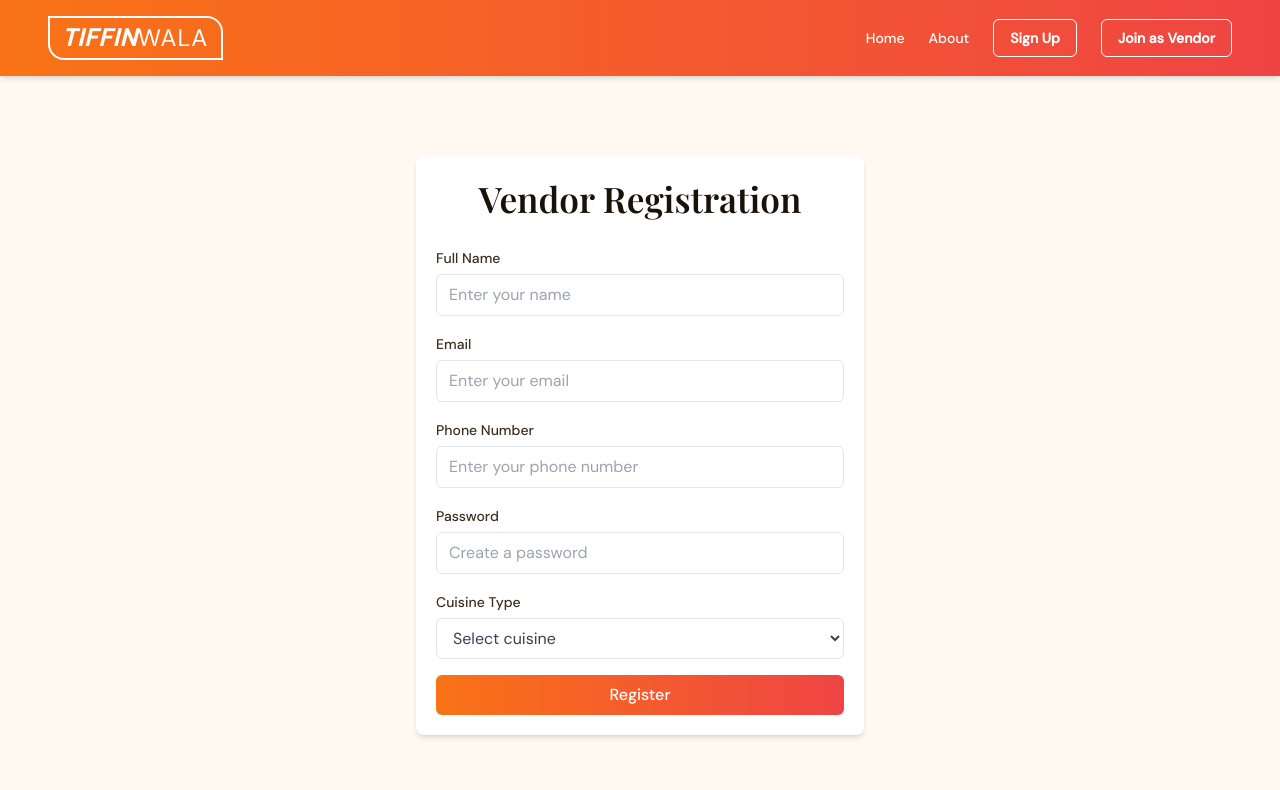
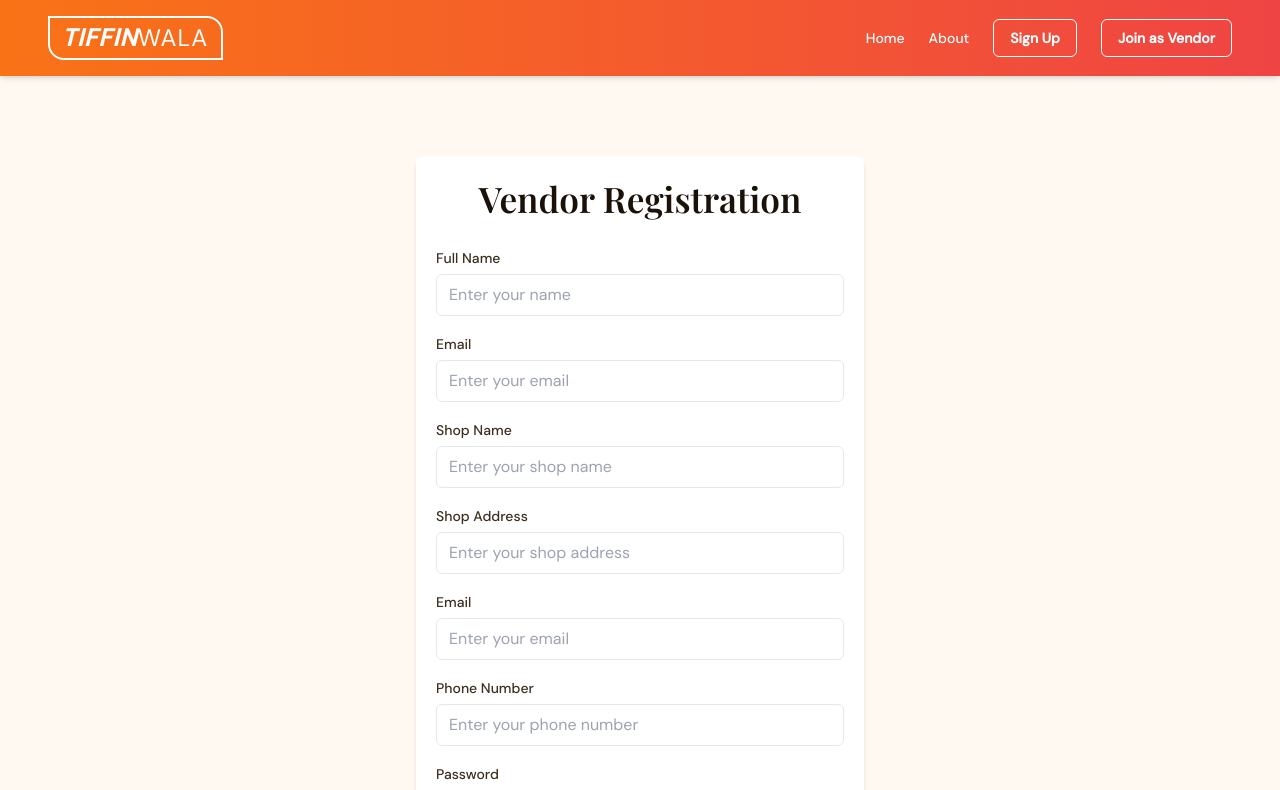
Before and after one commit to vaishnavikathe/tiffinwala, a React (Vite) app in the folder frontend/: page /vendor-register in a window 1280 px wide. Shown: the top 790 px of the page. Built offline with nearby package versions, Linux system fonts and the light colour scheme.

Commit message:
Updated Auth

```diff
--- a/frontend/src/pages/Auth/UserLogin.jsx
+++ b/frontend/src/pages/Auth/UserLogin.jsx
@@ -8,7 +8,7 @@ const UserLogin = () => {
   const navigate = useNavigate();
 
   const [formData, setFormData] = useState({
-    email: "",
+    identifier: "", // Renamed from email to identifier to represent either Email or Phone
     password: "",
   });
 
@@ -23,11 +23,8 @@ const UserLogin = () => {
 
   const handleSubmit = (e) => {
     e.preventDefault();
-
     console.log("User Login:", formData);
-
     // later → API call
-    // navigate("/vendors");
   };
 
   return (
@@ -40,13 +37,14 @@ const UserLogin = () => {
 
         <form onSubmit={handleSubmit} className="mt-6 space-y-4">
 
+          {/* Changed label and placeholder to include Phone */}
           <Input
-            label="Email"
-            type="email"
-            name="email"
-            value={formData.email}
+            label="Email/Phone"
+            type="text" // Use text instead of email to allow phone numbers
+            name="identifier"
+            value={formData.identifier}
             onChange={handleChange}
-            placeholder="Enter your email"
+            placeholder="Enter email/phone number"
             required
           />
 
@@ -71,7 +69,7 @@ const UserLogin = () => {
           Don’t have an account?{" "}
           <span
             onClick={() => navigate("/user-register")}
-            className="text-orange-500 cursor-pointer font-medium"
+            className="text-orange-500 cursor-pointer font-medium hover:underline"
           >
             Register
           </span>
--- a/frontend/src/pages/Auth/UserRegister.jsx
+++ b/frontend/src/pages/Auth/UserRegister.jsx
@@ -62,6 +62,16 @@ const UserRegister = () => {
           />
 
           <Input
+            label="Address"
+            type="text"
+            name="address"
+            value={formData.address}
+            onChange={handleChange}
+            placeholder="Enter your address"
+            required
+          />
+
+          <Input
             label="Phone Number"
             type="tel"
             name="phone"
--- a/frontend/src/pages/Auth/VendorLogin.jsx
+++ b/frontend/src/pages/Auth/VendorLogin.jsx
@@ -1,24 +1,47 @@
+import { useState } from "react";
 import { Link } from "react-router-dom";
 
 const VendorLogin = () => {
+  const [formData, setFormData] = useState({
+    identifier: "", // This will store either Email or Phone
+    password: "",
+  });
+
+  const handleChange = (e) => {
+    const { name, value } = e.target;
+    setFormData((prev) => ({
+      ...prev,
+      [name]: value,
+    }));
+  };
+
+  const handleSubmit = (e) => {
+    e.preventDefault();
+    console.log("Vendor Login Data:", formData);
+    // Submit logic for your API goes here
+  };
+
   return (
     <div className="min-h-screen flex items-center justify-center bg-[#FEF9F2] px-6">
       <div className="form-card w-full max-w-md p-8 bg-white rounded-2xl shadow-xl border border-orange-100 transition-all">
         {/* Header */}
         <div className="text-center mb-8">
           <h2 className="heading text-3xl font-bold text-[#1A1208] mb-2">Vendor Login</h2>
-          <p className="text-sm text-gray-500 subheading">Welcome back! Please enter your details.</p>
+          <p className="text-sm text-gray-500 subheading">Manage your kitchen and orders.</p>
         </div>
 
-        <form className="space-y-5">
-          {/* Email Field */}
+        <form onSubmit={handleSubmit} className="space-y-5">
+          {/* Email or Phone Field */}
           <div className="text-left">
             <label className="block text-sm font-semibold text-gray-700 mb-1.5 ml-1">
-              Email Address
+              Email/Phone Number
             </label>
             <input
-              type="email"
-              placeholder="name@kitchen.com"
+              type="text"
+              name="identifier"
+              value={formData.identifier}
+              onChange={handleChange}
+              placeholder="e.g. name@kitchen.com or 9876543210"
               className="w-full px-4 py-3 rounded-xl border border-gray-200 focus:border-orange-500 focus:ring-2 focus:ring-orange-200 outline-none transition-all placeholder:text-gray-300"
               required
             />
@@ -36,6 +59,9 @@ const VendorLogin = () => {
             </div>
             <input
               type="password"
+              name="password"
+              value={formData.password}
+              onChange={handleChange}
               placeholder="••••••••"
               className="w-full px-4 py-3 rounded-xl border border-gray-200 focus:border-orange-500 focus:ring-2 focus:ring-orange-200 outline-none transition-all placeholder:text-gray-300"
               required
@@ -43,12 +69,15 @@ const VendorLogin = () => {
           </div>
 
           {/* Submit Button */}
-          <button className="w-full py-4 bg-orange-600 text-white rounded-xl font-bold shadow-lg shadow-orange-100 hover:bg-orange-700 hover:-translate-y-0.5 transition-all active:scale-[0.98] mt-2">
+          <button
+            type="submit"
+            className="w-full py-4 bg-orange-600 text-white rounded-xl font-bold shadow-lg shadow-orange-100 hover:bg-orange-700 hover:-translate-y-0.5 transition-all active:scale-[0.98] mt-2"
+          >
             Sign In
           </button>
         </form>
 
-        {/* Footer Link - Navigation to Register */}
+        {/* Footer Link */}
         <div className="mt-8 pt-6 border-t border-gray-100 text-center">
           <p className="text-sm text-gray-600">
             Don’t have an account?{" "}
--- a/frontend/src/pages/Auth/VendorRegister.jsx
+++ b/frontend/src/pages/Auth/VendorRegister.jsx
@@ -45,6 +45,39 @@ const VendorRegister = () => {
             placeholder="Enter your name"
             required
           />
+
+          <Input
+            label="Email"
+            type="email"
+            name="email"
+            value={formData.email}
+            onChange={handleChange}
+            placeholder="Enter your email"
+            required
+          />
+
+          <Input
+            label="Shop Name"
+            type="text"
+            name="shopName"
+            value={formData.shopName}
+            onChange={handleChange}
+            placeholder="Enter your shop name"
+            required
+          />
+
+          <Input
+            label="Shop Address"
+            type="text"
+            name="shopAddress"
+            value={formData.shopAddress}
+            onChange={handleChange}
+            placeholder="Enter your shop address"
+            required
+          />
+
+
+
 
           <Input
             label="Email"
```
